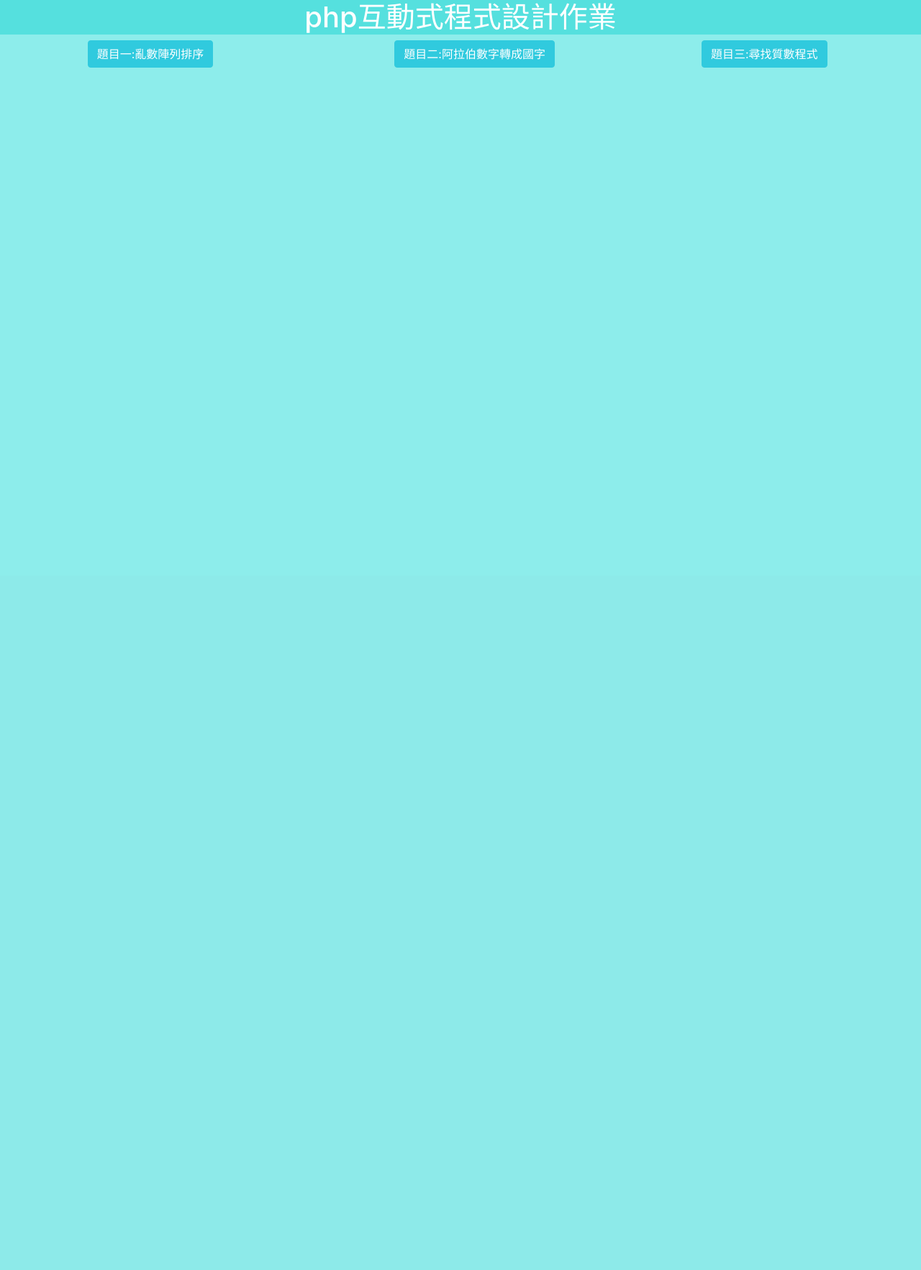
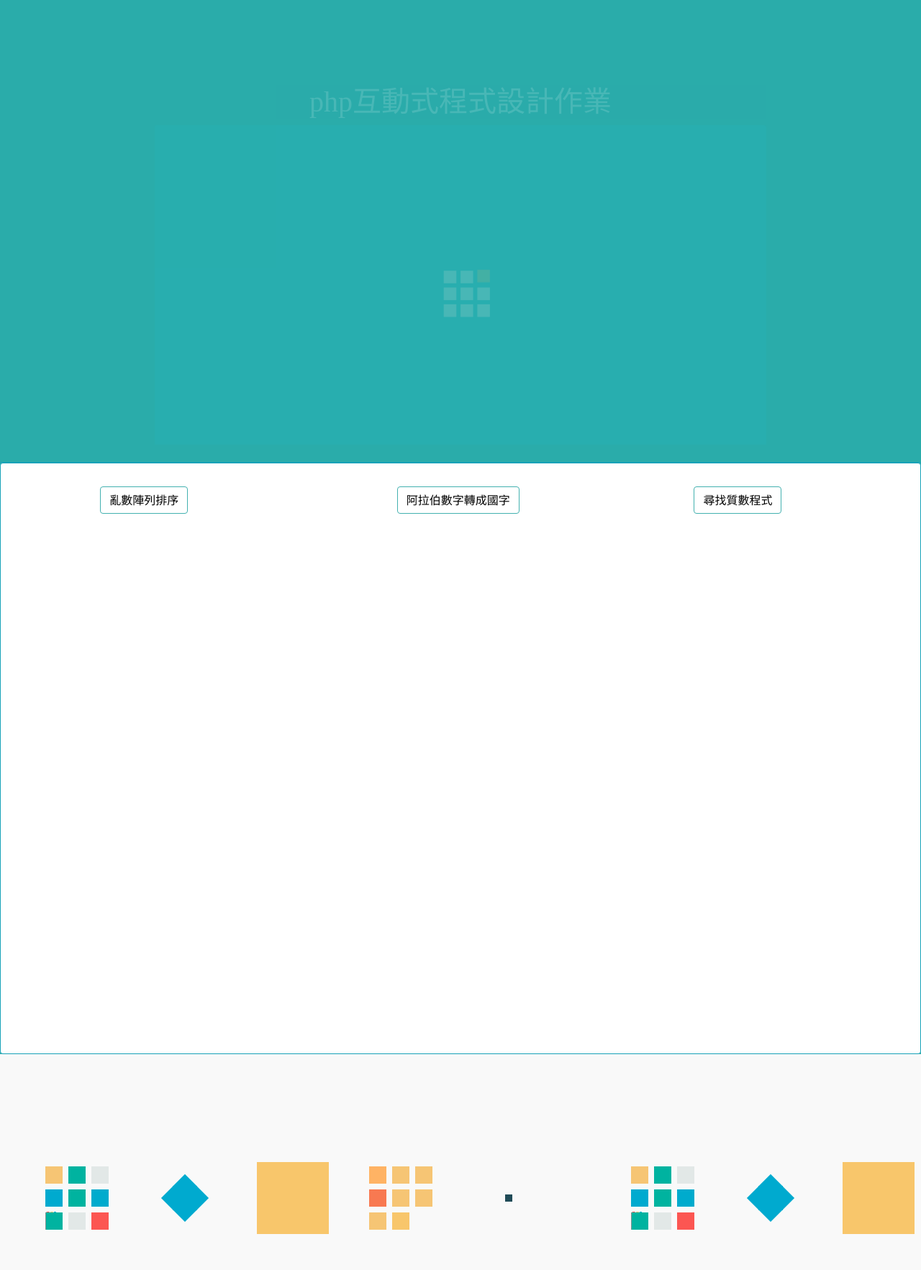
Before and after one commit to yu-11-22/homework, a PHP site: page / in a window 1280 px wide. Shown: the whole page at 72% size. Before the commit the page ends 94 px from the top, so only its background shows below. Run offline with PHP 8.4, Linux system fonts and the light colour scheme.

Commit message:
修改homework，加入bootstrap格式

```diff
--- a/index.css
+++ b/index.css
@@ -1,42 +1,21 @@
-.btn-blue {
-    color: #fff;
-    background-color: #30cade;
-    border-color: #30cade;
+#header {
+	width: 850px;
+	margin-top: 118px;
+	margin-right: auto;
+	margin-left: auto;
 }
 
-.btn-blue:hover {
-    color: #fff;
-    background-color: #8dedeb;
-    border-color: #8dedeb;
+#content {
+	width:100%;
+	float: center;
 }
 
-.btn-blue:focus,
-.btn-blue.focus {
-    color: #fff;
-    background-color: #8dedeb;
-    border-color: #8dedeb;
-    box-shadow: 0 0 0 0.2rem rgba(117, 197, 254, 0.68);
-}
-
-.btn-blue.disabled,
-.btn-blue:disabled {
-    color: #fff;
-    background-color: #8dedeb;
-    border-color: #8dedeb;
-}
-
-.btn-blue:not(:disabled):not(.disabled):active,
-.btn-blue:not(:disabled):not(.disabled).active,
-.show>.btn-blue.dropdown-toggle {
-    color: #fff;
-    background-color: #8dedeb;
-    border-color: #8dedeb;
-}
-
-.btn-blue:not(:disabled):not(.disabled):active:focus,
-.btn-blue:not(:disabled):not(.disabled).active:focus,
-.show>.btn-blue.dropdown-toggle:focus {
-    box-shadow: 0 0 0 0.2rem #55e0de;
+#footer {
+        background-image: url(images/02.gif);
+        background-repeat: repeat-x;
+        width: 100%;
+        height: 300px;
+        text-align: center;
 }
 
 a {
@@ -45,6 +24,60 @@ a {
 }
 
 h1 {
-    background-color: #55e0de;
+    background-color: #2aacaa;
     color: #fff;
+    font-size: 40px;
+    font-family:'Times New Roman', Times, serif;
+    text-align: center;
 }
+
+.btn-outline-primary {
+    color: #000;
+    border-color: #43b1b0;
+  }
+
+  .btn-outline-primary:hover {
+    color: #fff;
+    background-color: #43b1b0;
+    border-color: #2aacaa;
+  }
+
+  .btn-outline-primary:focus, .btn-outline-primary.focus {
+    box-shadow: 0 0 0 0.2rem rgba(124, 216, 208, 0.858);
+  }
+
+  .btn-outline-primary.disabled, .btn-outline-primary:disabled {
+    color: #ffffff;
+    background-color: transparent;
+  }
+
+  .btn-outline-primary:not(:disabled):not(.disabled):active, .btn-outline-primary:not(:disabled):not(.disabled).active,
+  .show > .btn-outline-primary.dropdown-toggle {
+    color: #fff;
+    background-color: #46fffc;
+    border-color: #2aacaa;
+  }
+
+  .btn-outline-primary:not(:disabled):not(.disabled):active:focus, .btn-outline-primary:not(:disabled):not(.disabled).active:focus,
+  .show > .btn-outline-primary.dropdown-toggle:focus {
+    box-shadow: 0 0 0 0.2rem rgba(76, 237, 255, 0.582);
+  }
+
+ .grad3 {
+    background: linear-gradient( #2aacaa);
+    animation: grad3 6s infinite;
+    animation-delay: 4s;
+  }
+  @keyframes grad3 {
+    0% {opacity: 1.0;}
+    10% {opacity: 0.8;}
+    20% {opacity: 0.6;}
+    30% {opacity: 0.4;}
+    40% {opacity: 0.2;}
+    50% {opacity: 0.1;}
+    60% {opacity: 0.2;}
+    70% {opacity: 0.4;}
+    80% {opacity: 0.6;}
+    90% {opacity: 0.8;}
+    100% {opacity: 1.0;}
+  }
--- a/index.php
+++ b/index.php
@@ -2,6 +2,7 @@
 <html lang="zh-TW">
 
 <head>
+<meta name="viewport" content="width=device-width, initial-scale=1">
     <meta charset="UTF-8">
     <meta http-equiv="X-UA-Compatible" content="IE=edge">
     <meta name="viewport" content="width=device-width, initial-scale=1.0">
@@ -12,18 +13,36 @@
     <link rel="stylesheet" href="index.css">
 </head>
 
-<body style="background-color:#8dedeb;">
-    <div>
-        <h1 style="text-align: center;">php互動式程式設計作業</h1>
-    </div>
-    <div class="container-fluid">
+<body style="background-color:#2aacaa">
+    <div class="grad3">
+<div id="header">
+<h1>php互動式程式設計作業</h1>
+<img src="images/01.gif " alt="" class="card-img-top">
+</div>
+</body>
+<div id="content">
+
+</div>
+</div>
+<div class="card-header bg-transparent border-info"></div>
+  <div class="card border-info md-3">
+    <div class="card-body text-info">
+      <h5 class="card-title"></h5>
+      <div class="container-fluid">
         <div class="row">
-            <div class="col-md-3 offset-1"><a href="example01.php" target="main" class="btn btn-blue">題目一:亂數陣列排序</a></div>
-            <div class="col-md-3 offset-1"><a href="example02.php" target="main" class="btn btn-blue">題目二:阿拉伯數字轉成國字</a></div>
-            <div class="col-md-3 offset-1"><a href="example03.php" target="main" class="btn btn-blue">題目三:尋找質數程式</a></div>
+            <div class="col-md-3 offset-1"><a href="example01.php" target="main" class="btn btn-outline-primary ">亂數陣列排序</a></div>
+            <div class="col-md-3 offset-1"><a href="example02.php" target="main" class="btn btn-outline-primary">阿拉伯數字轉成國字</a></div>
+            <div class="col-md-3 offset-1"><a href="example03.php" target="main" class="btn btn-outline-primary ">尋找質數程式</a></div>
         </div>
     </div>
-    <iframe frameborder="0" id="main" name="main" width="100%" height="475px"></iframe>
+</div>
+      <iframe frameborder="0" id="main" name="main" width="100%" height="730px"></iframe>
+    </div>
+  </div>
+
+</div>
+</div>
+<div id="footer">
 </body>
 <!-- bootstrap JS -->
 <script type="text/javascript" src="bootstrap-4.6.1-dist/js/jquery.min.js"></script>
```
Also changed, not shown: example01.php (+17 -6 lines), images/01.gif (added), images/02.gif (added).
